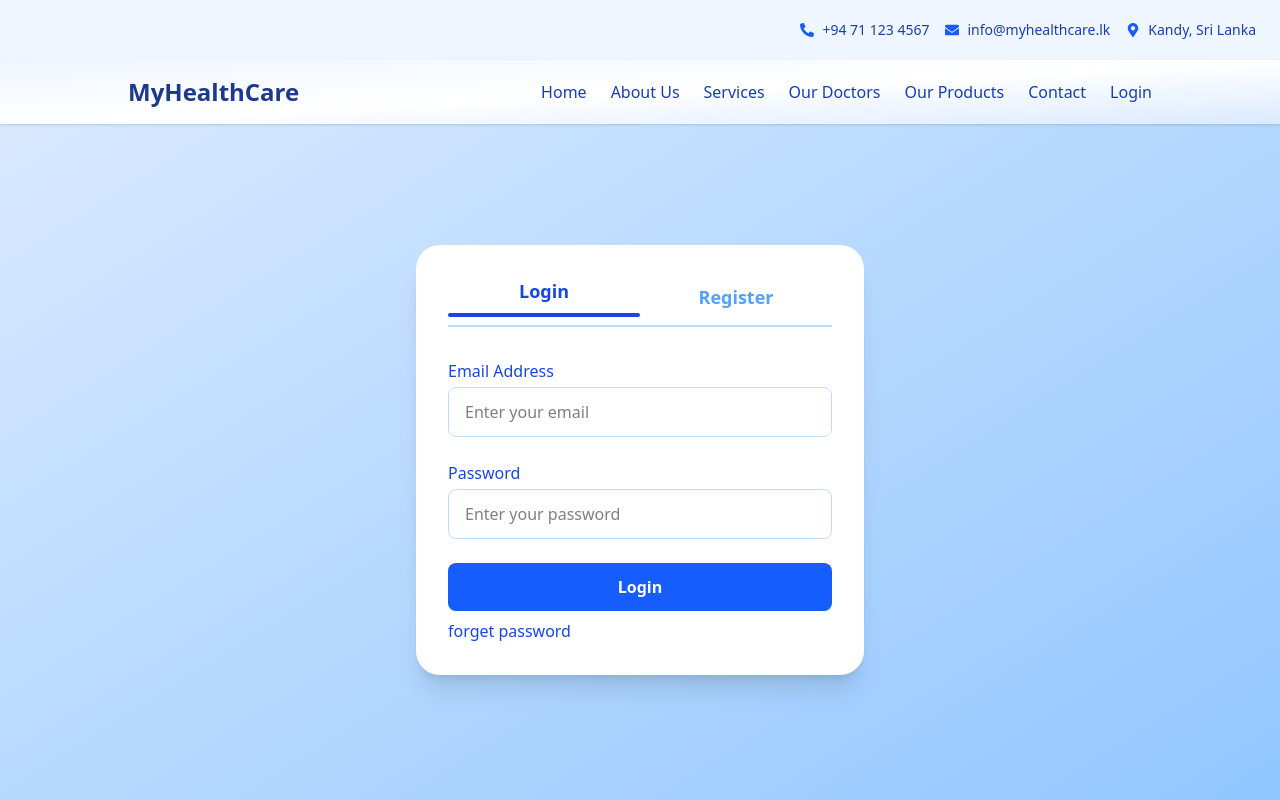
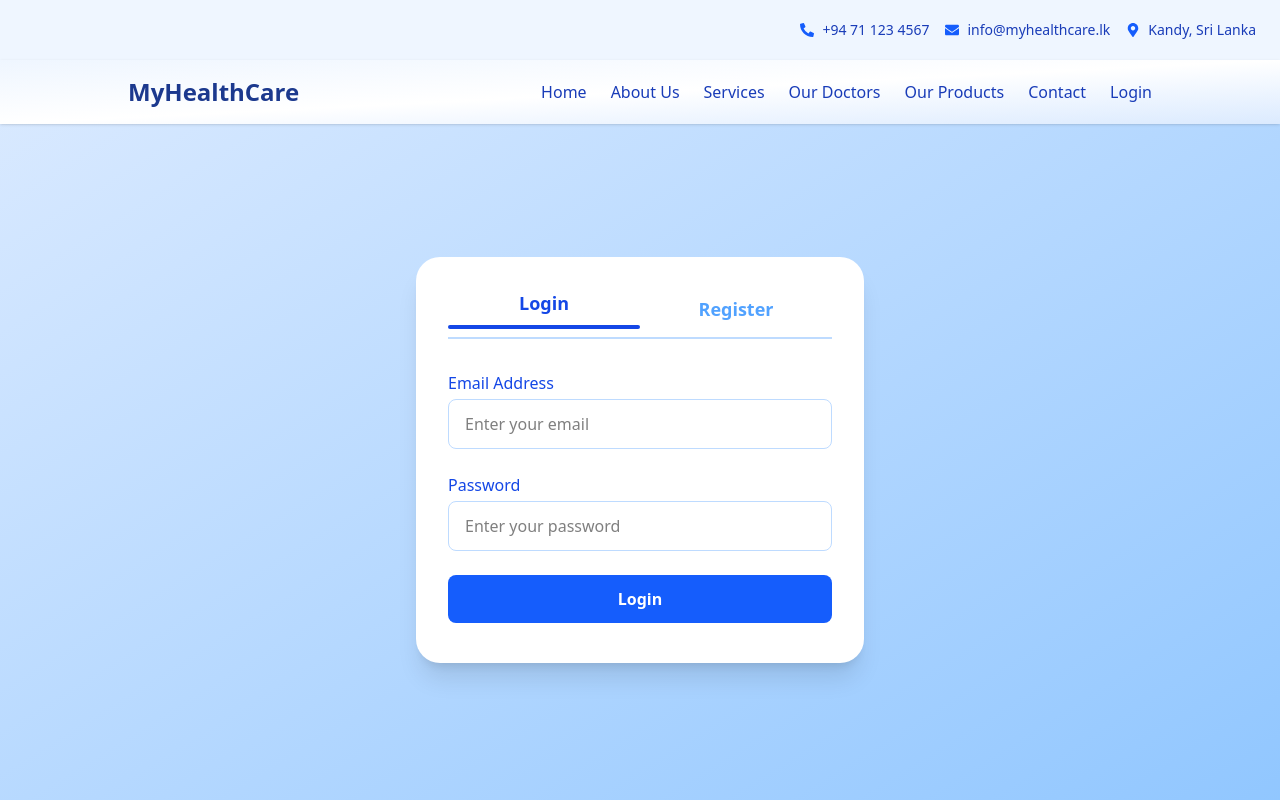
Before and after one commit to BackendExpert/health-care, a React (Vite) app in the folder client/: page /login in a window 1280 px wide. Shown: the top 800 px of the page. Built offline with nearby package versions, Linux system fonts and the light colour scheme; a web font is replaced by a local one.

Commit message:
Update Login.jsx

```diff
--- a/client/src/pages/AuthPages/Login.jsx
+++ b/client/src/pages/AuthPages/Login.jsx
@@ -86,9 +86,7 @@ const Login = () => {
                                 Login
                             </button>
                         </form>
-                        <a href="" className='text-blue-700 hover:underline'>
-                            forget password
-                        </a>
+
                     </div>
                 ) : (
                     <form onSubmit={handleRegisterSubmit} className="space-y-6">
```
